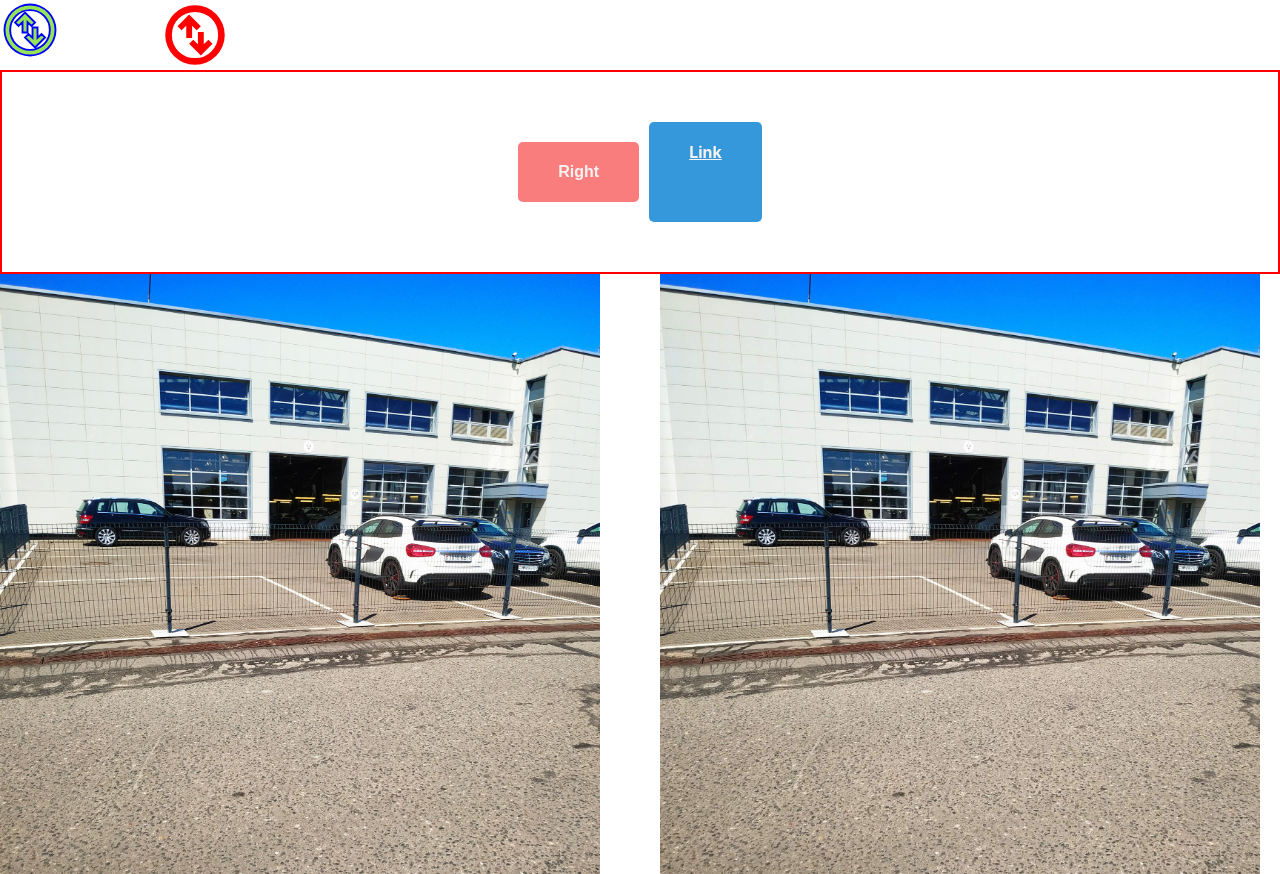
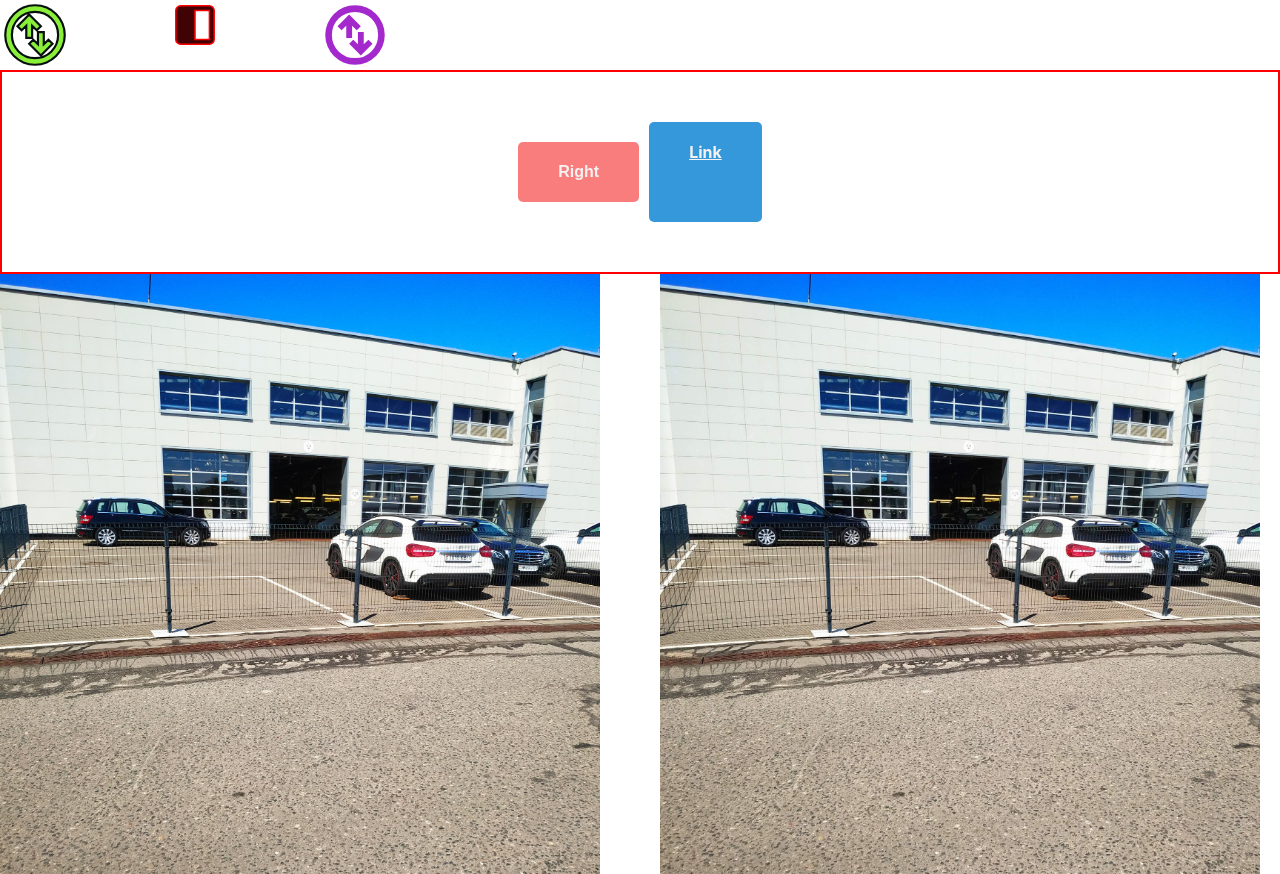
Before and after one commit to pavelminsk1979/carcar, a React (Create React App) app: page / in a window 1280 px wide. Built offline with nearby package versions, Linux system fonts and the light colour scheme.

Commit message:
icon sprite finish

```diff
--- a/src/components/icon/Icon.module.scss
+++ b/src/components/icon/Icon.module.scss
@@ -3,22 +3,39 @@
   gap: 100px;
 }
 
-.icon {
+.iconOne {
   fill: #b1dc8e;
+  stroke: red;
+  stroke-width: 30px;
+  width: 80px;
+  height: 80px;
+
+
+  &:hover {
+    stroke: #07100e;
+    fill: #8aef38;
+    width: 70px;
+    height: 70px;
+  }
+}
+
+.iconTwo {
+  fill: #400202;
   stroke: red;
   stroke-width: 30px;
   width: 50px;
   height: 50px;
+
   &:hover {
-    fill: #95e356;
-    stroke: blue;
-    width: 60px;
-    height: 60px;
+    fill: #e36656;
+    stroke: #35d3c0;
+    width: 53px;
+    height: 53px;
   }
 }
 
 .iconKrugstrelki {
-  fill: red;
+  fill: #a429cd;
   width: 70px;
   height: 70px;
 
--- a/src/components/icon/Icon.tsx
+++ b/src/components/icon/Icon.tsx
@@ -1,23 +1,3 @@
-import st from './Icon.module.scss';
-import { Krugstrelki } from '../../icons/krugstrelki';
-
-export const Icon = () => {
-  return (
-    <div className={st.box}>
-      <svg
-        className={st.icon}
-        xmlns="http://www.w3.org/2000/svg"
-        viewBox="0 -960 960 960"
-      >
-        <path d="m560.48-200 160-160-56-56-64 62v-166h-80v166l-64-62-56 56 160 160Zm-200-240h80v-166l64 62 56-56-160-160-160 160 56 56 64-62v166ZM480-71.87q-84.91 0-159.34-32.12-74.44-32.12-129.5-87.17-55.05-55.06-87.17-129.5Q71.87-395.09 71.87-480t32.12-159.34q32.12-74.44 87.17-129.5 55.06-55.05 129.5-87.17 74.43-32.12 159.34-32.12t159.34 32.12q74.44 32.12 129.5 87.17 55.05 55.06 87.17 129.5 32.12 74.43 32.12 159.34t-32.12 159.34q-32.12 74.44-87.17 129.5-55.06 55.05-129.5 87.17Q564.91-71.87 480-71.87Zm0-91q133.04 0 225.09-92.04 92.04-92.05 92.04-225.09 0-133.04-92.04-225.09-92.05-92.04-225.09-92.04-133.04 0-225.09 92.04-92.04 92.05-92.04 225.09 0 133.04 92.04 225.09 92.05 92.04 225.09 92.04ZM480-480Z" />
-      </svg>
-      <Krugstrelki className={st.iconKrugstrelki} />
-    </div>
-  );
-};
-
-/*
-
 import st from './Icon.module.scss';
 import { Krugstrelki } from '../../icons/krugstrelki';
 import sprite from '../../sprite.svg';
@@ -25,37 +5,15 @@ import sprite from '../../sprite.svg';
 export const Icon = () => {
   return (
     <div className={st.box}>
-            <svg
-                className={st.icon}
-                xmlns="http://www.w3.org/2000/svg"
-                viewBox="0 -960 960 960"
-            >
-                <path
-                    d="m560.48-200 160-160-56-56-64
-62v-166h-80v166l-64-62-56 56 160 160Zm-200-240h80v-166l64 62
-56-56-160-160-160 160 56 56 64-62v166ZM480-71.87q-84.91
-0-159.34-32.12-74.44-32.12-129.5-87.17-55.05-55
-.06-87.17-129.5Q71.87-395.09 71.87-480t32.12-159
-.34q32.12-74.44 87.17-129.5 55.06-55.05 129.5-87
-.17 74.43-32.12 159.34-32.12t159.34 32.12q74.44
-32.12 129.5 87.17 55.05 55.06 87.17 129.5 32.12
- 74.43 32.12 159.34t-32.12 159.34q-32.12 74
-.44-87.17 129.5-55.06 55.05-129.5 87.17Q564
-.91-71.87 480-71.87Zm0-91q133.04 0 225.09-92
-.04 92.04-92.05 92.04-225.09 0-133.04-92.04-225
-.09-92.05-92.04-225.09-92.04-133.04 0-225.09 92
-.04-92.04 92.05-92.04 225.09 0 133.04 92.04 225
-.09 92.05 92.04 225.09 92.04ZM480-480Z"
-                />
+      <svg className={st.iconOne} viewBox="0 -960 960 960">
+        <use xlinkHref={`${sprite}#first`} />
       </svg>
-            {/!*  <svg className={st.icon}>
-        <use href={`${sprite}#first`}></use>
-      </svg>*!/}
 
-            <svg className={st.icon}>
-                <use href={`${sprite}#secong`}></use>
+      <svg className={st.iconTwo} viewBox="0 -960 960 960">
+        <use xlinkHref={`${sprite}#secong`} />
       </svg>
+
       <Krugstrelki className={st.iconKrugstrelki} />
     </div>
   );
-};*/
+};
```
Also changed, not shown: src/sprite.svg. Lines whose indentation alone changed are shown as unchanged.
